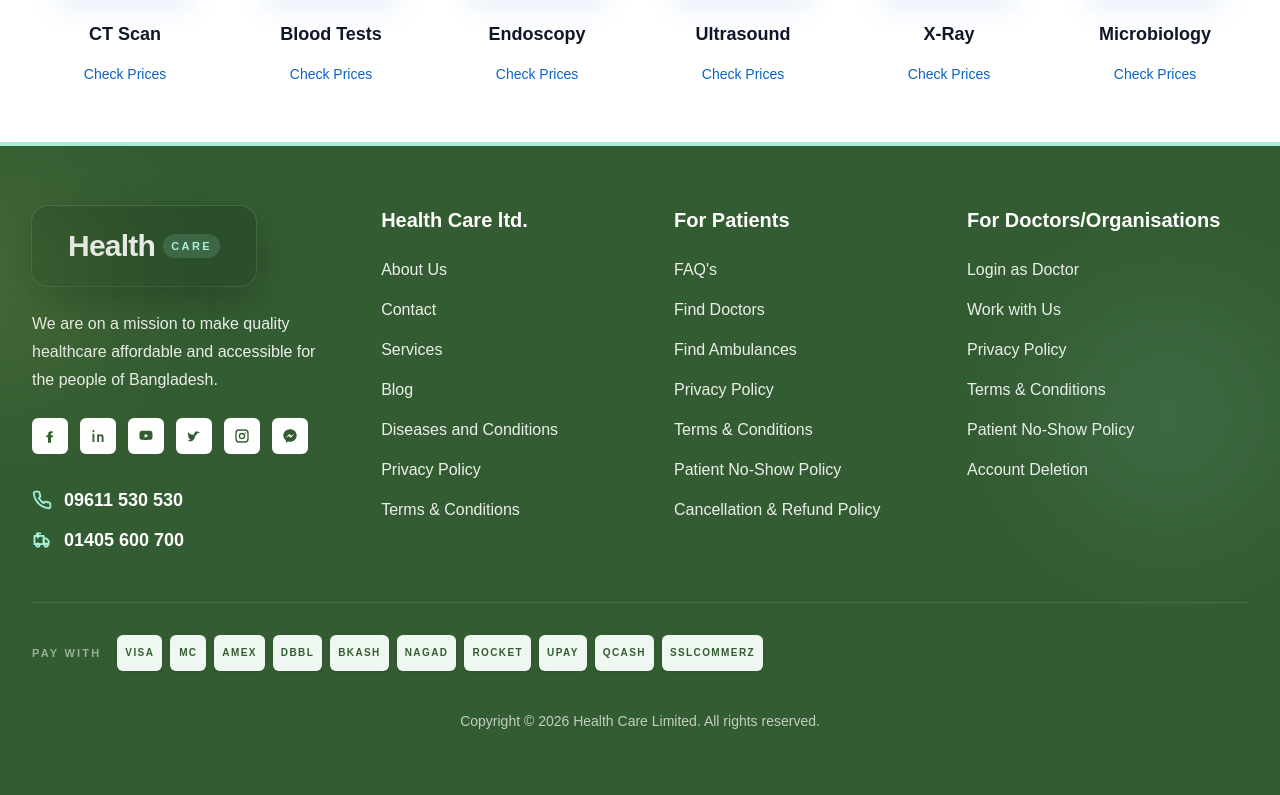
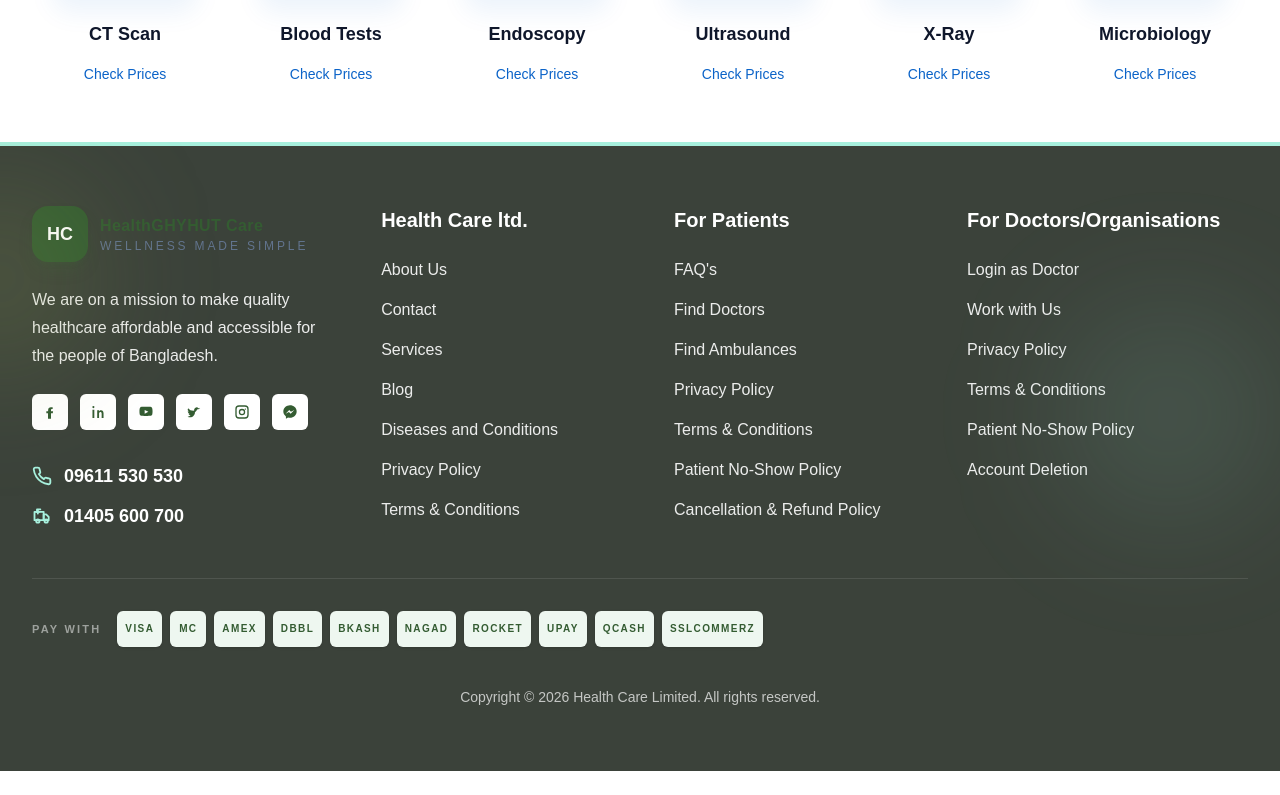
Before and after one commit to ashrafulakash467/healthcare-platform, a Next.js app in the folder apps/web/: page / in a window 1280 px wide. Shown: the part 2919-3714 px from the top of the page. After the commit the page ends 3690 px from the top, so only its background shows below. Built offline with nearby package versions, Linux system fonts and the light colour scheme.

Commit message:
Add footer color

```diff
--- a/apps/web/src/components/layout/Footer.jsx
+++ b/apps/web/src/components/layout/Footer.jsx
@@ -53,7 +53,7 @@ const socialLinks = [
 
 export default function Footer() {
   return (
-    <footer className="relative overflow-hidden bg-[#345c32] text-white">
+    <footer className="relative overflow-hidden bg-[#3b423a] text-black">
       <div className="absolute inset-x-0 top-0 h-1 bg-[#a7f0dd]" />
       <div className="absolute -left-24 top-10 h-48 w-48 rounded-full bg-[#9cac54]/20 blur-3xl" />
       <div className="absolute right-0 top-40 h-56 w-56 rounded-full bg-[#a7f0dd]/10 blur-3xl" />
@@ -61,15 +61,18 @@ export default function Footer() {
       <div className="mx-auto w-full max-w-7xl px-4 py-12 sm:px-6 lg:px-8 lg:py-16">
         <div className="grid gap-10 lg:grid-cols-[1.1fr_0.9fr_0.9fr_1fr]">
           <section className="space-y-6">
-            <Link href="/" className="inline-flex items-center gap-4">
-              <div className="flex h-20 w-56 items-center justify-center rounded-2xl bg-[#2b4f2a] shadow-[0_14px_40px_rgba(0,0,0,0.22)] ring-1 ring-white/10">
-                <span className="text-3xl font-black tracking-tight text-white/90">
-                  Health
-                </span>
-                <span className="ml-2 rounded-full bg-[#a7f0dd]/15 px-2 py-1 text-[11px] font-semibold uppercase tracking-[0.22em] text-[#a7f0dd]">
-                  Care
-                </span>
-              </div>
+            <Link href="/" className="flex items-center gap-3">
+              <span className="flex h-14 w-14 items-center justify-center rounded-2xl bg-brand text-lg font-semibold text-brand-foreground shadow-lg shadow-brand/25">
+            HC
+              </span>
+              <span className="leading-tight">
+                <span className="block text-base font-semibold tracking-wide text-brand">
+              HealthGHYHUT Care
+            </span>
+            <span className="block text-xs uppercase tracking-[0.24em] text-slate-500">
+              Wellness made simple
+            </span>
+          </span>
             </Link>
 
             <p className="max-w-sm text-base leading-7 text-white/90">
```
